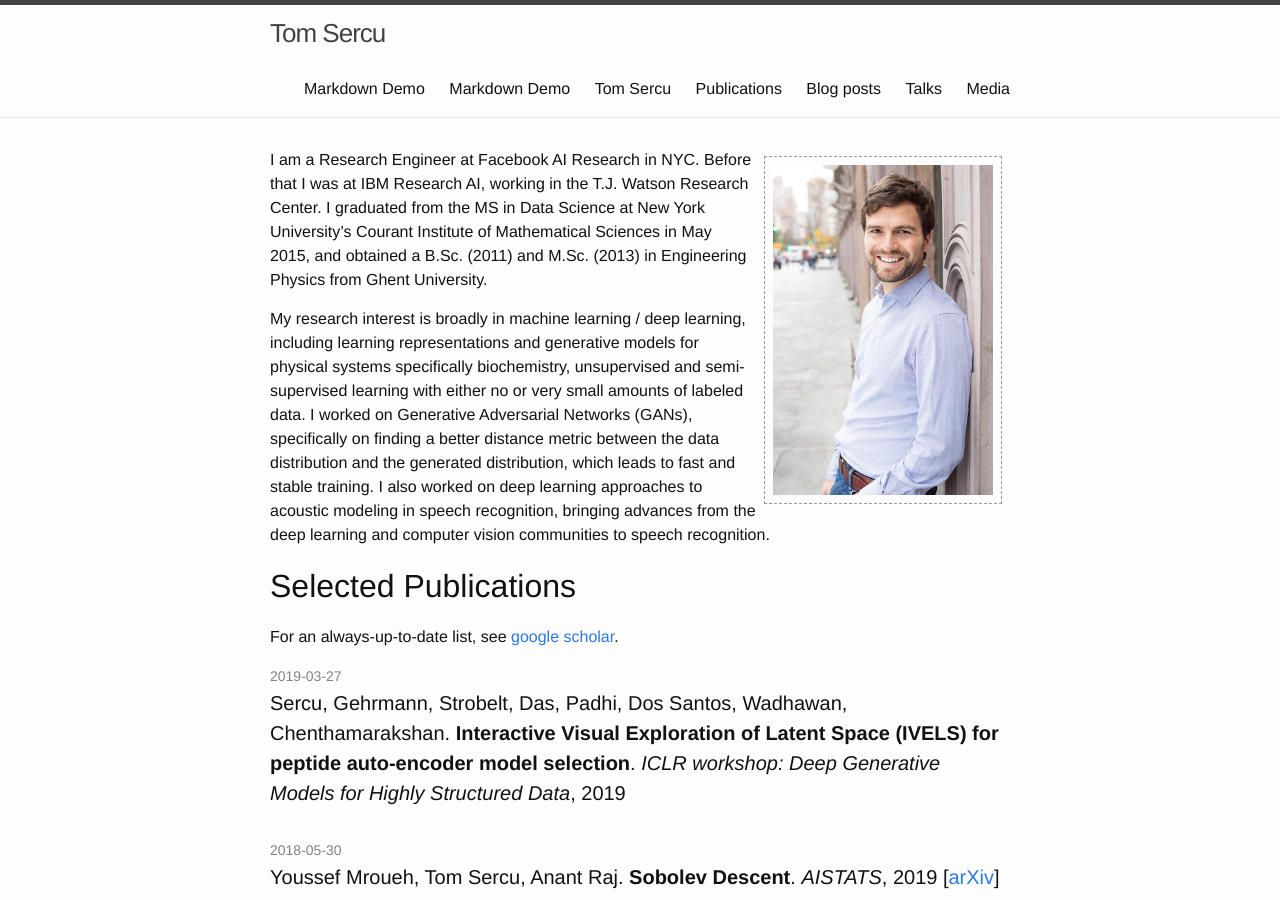
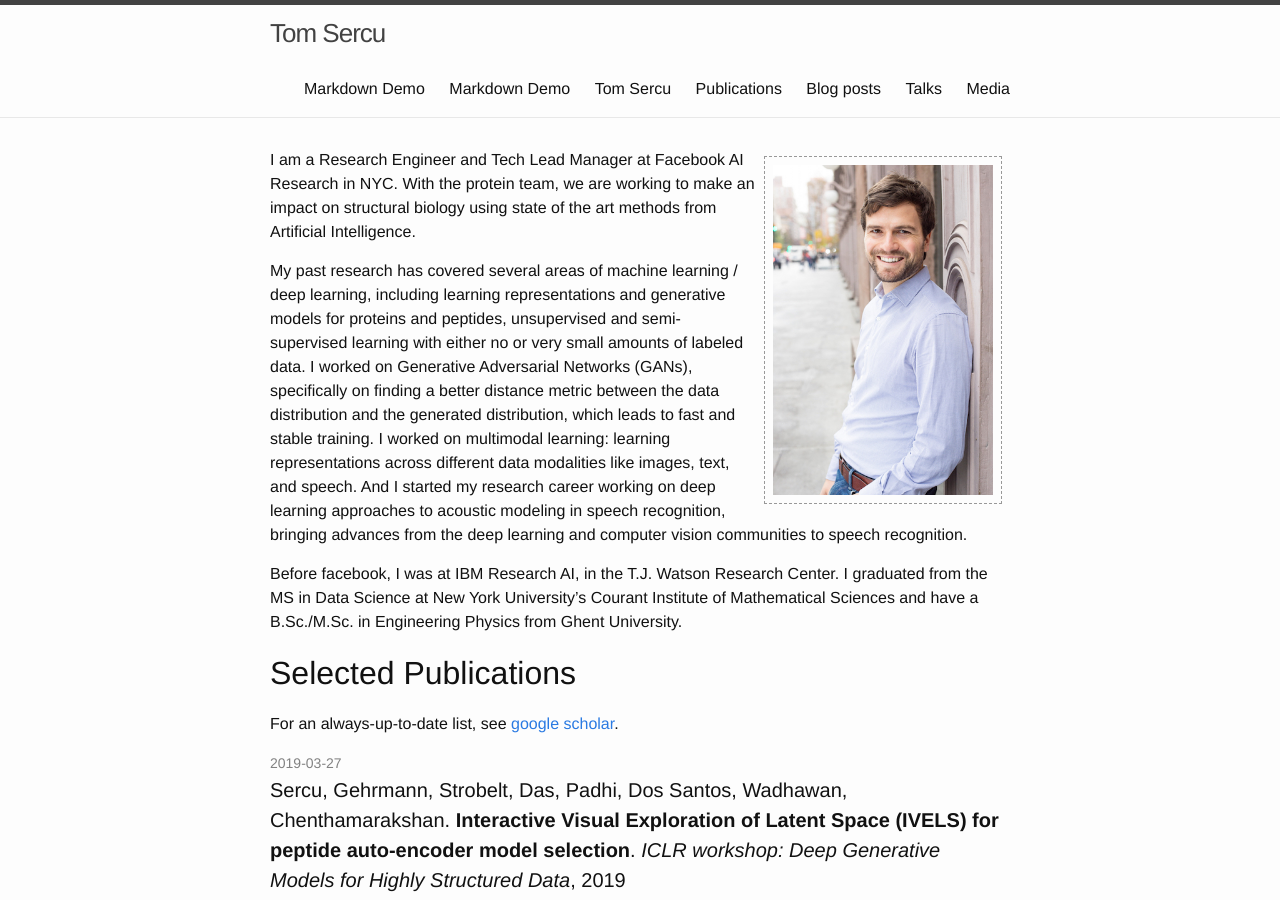
Before and after one commit to tomsercu/tomsercu.github.io, a Jekyll site: the page built from index.md, in a window 1280 px wide and 900 px high. Built offline with Jekyll 4.4.1, drawn with Linux system fonts in a browser that asks for light colours.

Commit message:
update my intro

```diff
--- a/index.md
+++ b/index.md
@@ -6,19 +6,22 @@ order: 1
 ![Mug shot]({{ site.url }}/assets/9016_small_2.jpg)
 {: .floatrightbox}
 
-I am a Research Engineer at Facebook AI Research in NYC.
-Before that I was at IBM Research AI, working in the T.J. Watson Research Center.
-I graduated from the MS in Data Science at New York University's Courant Institute of Mathematical Sciences in May 2015,
-and obtained a B.Sc. (2011) and M.Sc. (2013) in Engineering Physics from Ghent University.
+I am a Research Engineer and Tech Lead Manager at Facebook AI Research in NYC.
+With the protein team, we are working to make an impact on structural biology
+using state of the art methods from Artificial Intelligence.
 
-My research interest is broadly in machine learning / deep learning, including
-learning representations and generative models for physical systems specifically biochemistry,
+My past research has covered several areas of machine learning / deep learning, including
+learning representations and generative models for proteins and peptides,
 unsupervised and semi-supervised learning with either no or very small amounts of labeled data.
 I worked on Generative Adversarial Networks (GANs), specifically on finding a better distance metric
 between the data distribution and the generated distribution, which leads to fast and stable training.
-<!--I worked on multimodal learning: learning representations across different data modalities like images, text, and speech.-->
-I also worked on deep learning approaches to acoustic modeling in speech recognition,
+I worked on multimodal learning: learning representations across different data modalities like images, text, and speech.
+And I started my research career working on deep learning approaches to acoustic modeling in speech recognition,
 bringing advances from the deep learning and computer vision communities to speech recognition.
+
+Before facebook, I was at IBM Research AI, in the T.J. Watson Research Center.
+I graduated from the MS in Data Science at New York University's Courant Institute of Mathematical Sciences
+and have a B.Sc./M.Sc. in Engineering Physics from Ghent University.
 
 # Selected Publications
 For an always-up-to-date list, see [google scholar](https://scholar.google.com/citations?user=FMJePIUAAAAJ).
```
